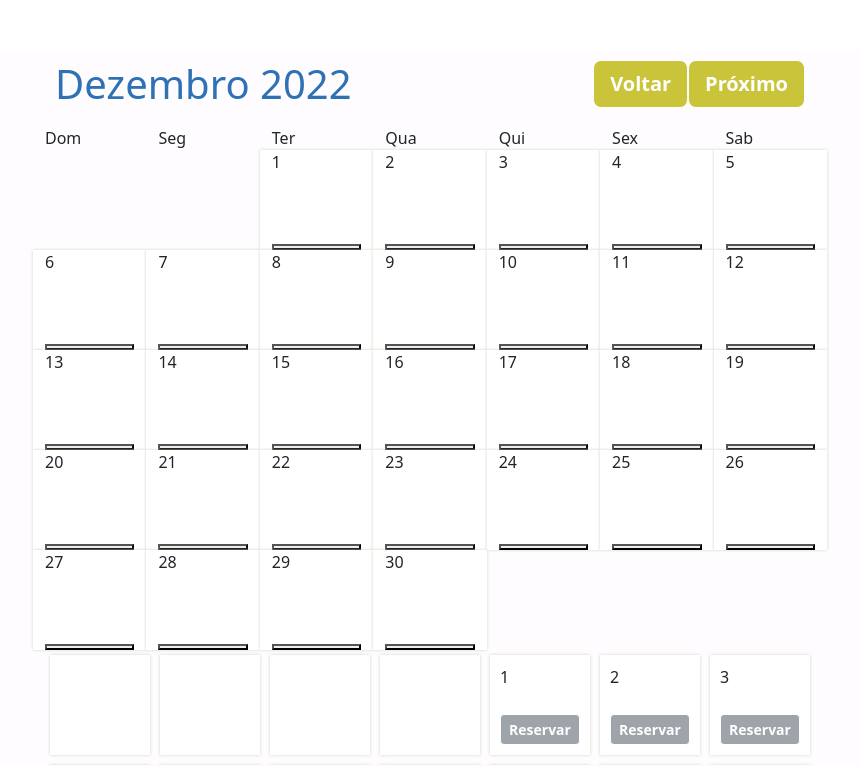
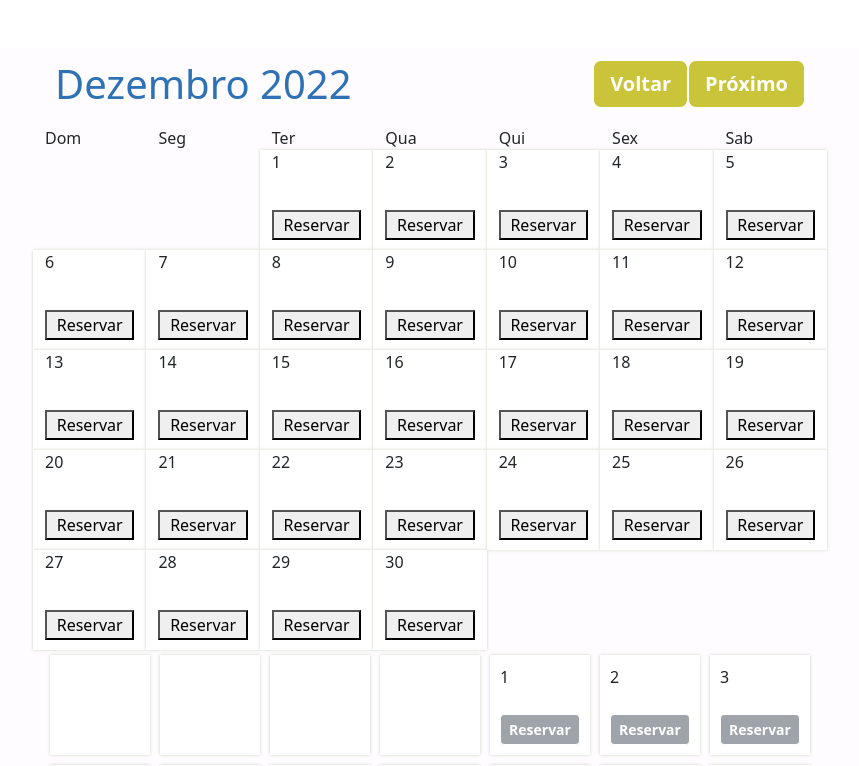
Before and after one commit to matheusrgg/calendario, an Angular app: page /calendario in a window 1280 px wide. Shown: the top 766 px of the page, without its empty margins (210-1069 px from the left). Built offline with nearby package versions, Linux system fonts and the light colour scheme.

Commit message:
bota funfando

```diff
--- a/src/app/pages/calendario/calendario.component.css
+++ b/src/app/pages/calendario/calendario.component.css
@@ -92,6 +92,12 @@ h3,h4,h5 {
   background-color: #cac43b;
 }
 
+.button{
+  /* height: 20px; */
+    /* padding: 10; */
+    margin-bottom: 10px;
+}
+
 
 @media (max-width:767px) {
   .day-novo{
--- a/src/app/pages/calendario/calendario.component.ts
+++ b/src/app/pages/calendario/calendario.component.ts
@@ -70,9 +70,17 @@ export class CalendarioComponent implements OnInit{
       this.renderer.addClass(currentDay, 'day-novo');
       this.renderer.addClass(currentDay, 'col');
       this.renderer.setProperty(currentDay,'innerHTML', i);
-      let node = this.renderer.createElement('button');
-      this.renderer.appendChild(currentDay, node )
-      this.renderer.setProperty(currentDay,'click', console.log("cliquei"));
+      let button = this.renderer.createElement('button');
+      this.renderer.setProperty(button,'innerHTML', 'Reservar');
+      this.renderer.addClass(button, 'button');
+      this.renderer.appendChild(currentDay, button )
+      this.renderer.listen(button, "click", ()=>{
+        this.openModal()
+      })
+
+
+
+
       this.renderer.appendChild( this.divHello.nativeElement.lastChild, currentDay );
 
      }
```
